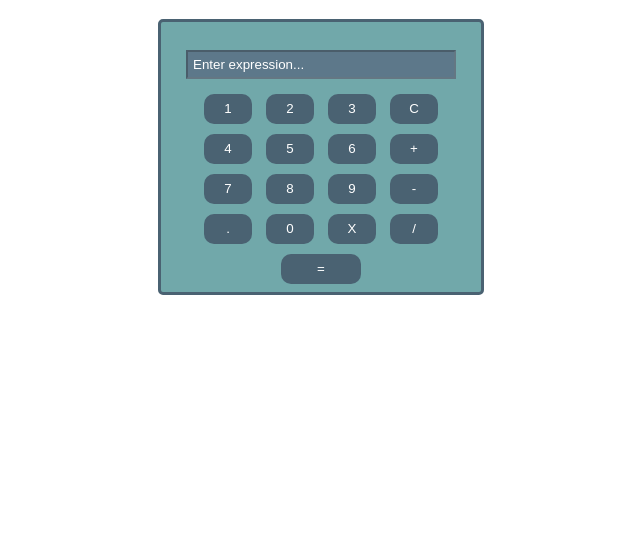
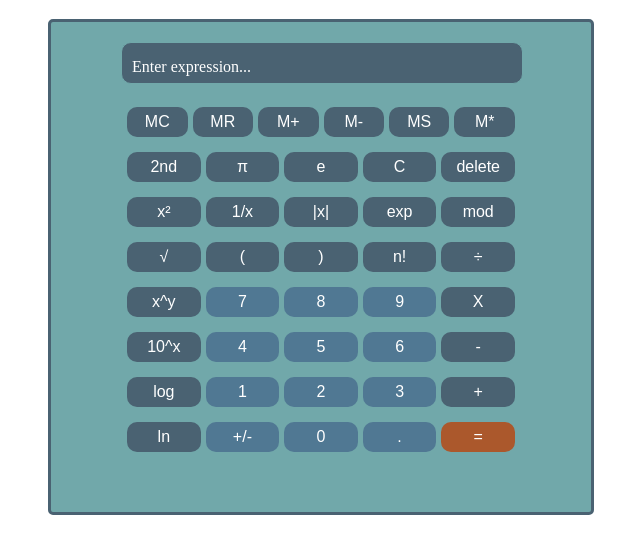
Before and after one commit to Yotam14/Web, a plain HTML site: page calculator.html in a window 1280 px wide. Shown: the part 61-614 px from the top of the page, without its empty margins (319-959 px from the left). Drawn offline with Linux system fonts and the light colour scheme.

Commit message:
Add files via upload
update the calculator adding functions

```diff
--- /dev/null
+++ b/calc.css
@@ -0,0 +1,84 @@
+h1{
+  text-align: center;
+}
+#calculator {
+    width: 500px;
+    height: 450px;
+    margin: 50px auto;
+    margin-top: 15px;
+    padding: 20px;
+    border: 3px solid #4a6272;
+    border-radius: 5px;
+    text-align: center;
+    background-color: #71a8aa;
+  }
+  input {
+    width: 90%;
+    margin-bottom: 5%;
+    margin-top: 6%;
+    padding: 5px;
+    box-sizing: border-box;
+    background-color: #5d788a;
+    color: #fff;
+  }
+  #display {
+    color: #fff;
+    background-color: #4a6272;
+    border: 1px solid #ccc;
+    height: 40px;
+    border-radius: 10px;
+    border-color: #71a8aa;
+    width: 80%;
+    margin-left: 10%;
+    margin-right: 10%;
+    text-align: left;
+    text-indent: 10px;
+    line-height: 3;
+  }
+  button {
+    /* width: 48px;  */
+    height: 30px;
+    margin: 5px;
+    cursor: pointer;
+    background-color: #4a6272;
+    color: #ffffff;
+    border: none;
+    border-radius: 10px;
+    width: 100%;
+    padding: 10px;
+    font-size: 16px;
+    display: flex;
+    align-items: center;
+    justify-content: center;
+  }
+  button:hover {
+    background-color: #2980b9;
+  }
+  .firstRowBtns {
+    display: grid;
+    gap: 5px;
+    grid-template-columns: repeat(6, 1fr);
+    align-items: center;
+    justify-content: center;
+  }
+  .otherRows{
+    display: grid;
+    gap: 5px;
+    grid-template-columns: repeat(5, 1fr);
+    align-items: center;
+    justify-content: center;
+  }
+  #buttons{
+    align-items: center;
+    justify-content: center;
+    height: 10vh;
+    display: grid;
+    gap: 5px;
+    padding-inline-end: 10px;
+  }
+  .lightBtn{
+    background-color: #507893;
+  }
+  .calcBtn{
+    background-color: #ab582c;
+  }
--- /dev/null
+++ b/calc.js
@@ -0,0 +1,165 @@
+var resetMonitor = false;
+
+function clearDisplay() {
+    document.getElementById('display').textContent = 'Enter expression...';
+  }
+
+  function appendToDisplay(value) {
+    if(document.getElementById('display').textContent == 'Enter expression...' || document.getElementById('display').textContent == 'Error' || document.getElementById('display').textContent == 'NaN'){
+      document.getElementById('display').textContent = '';
+    }
+    if(resetMonitor == false){
+      document.getElementById('display').textContent += value;
+    }else{
+      clearDisplay();
+      if(document.getElementById('display').textContent == 'Enter expression...' || document.getElementById('display').textContent == 'Error' || document.getElementById('display').textContent == 'NaN'){
+        document.getElementById('display').textContent = '';
+      }
+      document.getElementById('display').textContent += value;
+      resetMonitor = false;
+    }
+  }
+
+  function calculate() {
+    try {
+      if( document.getElementById('display').textContent.includes('/0')){
+        throw error
+      }
+      if(document.getElementById('display').textContent.includes('π')){
+        document.getElementById('display').textContent = document.getElementById('display').textContent.replace("π","Math.PI");
+      }
+      if(document.getElementById('display').textContent.includes('e')){
+        document.getElementById('display').textContent = document.getElementById('display').textContent.replace("e","Math.E");
+      }
+      if(document.getElementById('display').textContent.includes('mod')){
+        document.getElementById('display').textContent = document.getElementById('display').textContent.replace("mod","%");
+      }
+
+      document.getElementById('display').textContent = eval(document.getElementById('display').textContent);
+      resetMonitor = true;
+    } catch (error) {
+    document.getElementById('display').textContent = 'Error';
+    }
+  }
+
+  function negativePositive(){
+    let currentValue = document.getElementById('display').textContent;
+    if(currentValue == 'Enter expression...' || currentValue == 'Error' || currentValue == 'NaN'){
+      document.getElementById('display').textContent = '-';
+    }
+    else if(currentValue.charAt(0) == "-"){
+      document.getElementById('display').textContent = currentValue.substring(1);
+    }else{
+      document.getElementById('display').textContent = "-" + currentValue;
+    }
+  }
+
+  function fraction(){
+    let currentValue = document.getElementById('display').textContent;
+    let intValue = parseInt(currentValue);
+    let result = 1/intValue;
+    document.getElementById('display').textContent = result;
+  }
+
+  function multiply(){
+    let currentValue = document.getElementById('display').textContent;
+    let intValue = parseInt(currentValue);
+    let result = intValue**2;
+    document.getElementById('display').textContent = result;
+  }
+
+  function appendParenthesis(value){
+    let currentValue = document.getElementById('display').textContent;
+    if(currentValue == 'Enter expression...' || currentValue == 'Error' || currentValue == 'NaN'){
+      document.getElementById('display').textContent = '';
+    }
+    if(value == 'left'){
+      document.getElementById('display').textContent += '(';
+    }
+    if(value == 'right'){
+      document.getElementById('display').textContent += ')';
+    }
+  }
+
+  function abs(){
+    let currentValue = document.getElementById('display').textContent;
+    let intValue = parseInt(currentValue);
+    let result = Math.abs(intValue);
+    document.getElementById('display').textContent = result;
+  }
+
+  function tenTimesX(){
+    let currentValue = document.getElementById('display').textContent;
+    let intValue = parseInt(currentValue);
+    let result = 10**intValue;
+    document.getElementById('display').textContent = result;
+  }
+
+  function log(){
+    let currentValue = document.getElementById('display').textContent;
+    let intValue = parseInt(currentValue);
+    let result = Math.log(intValue);
+    document.getElementById('display').textContent = result;
+  }
+
+  function ln(){
+    let currentValue = document.getElementById('display').textContent;
+    let intValue = parseInt(currentValue);
+    let result = Math.log(intValue);
+    document.getElementById('display').textContent = result;
+  }
+
+  function deleteLast() {
+    let currentValue = document.getElementById('display').textContent;
+    let updatedValue = currentValue.slice(0, -1);
+    document.getElementById('display').textContent = updatedValue;
+  }
+
+  function sqrt(){
+    let currentValue = document.getElementById('display').textContent;
+    let intValue = parseInt(currentValue);
+    let result = Math.sqrt(intValue);
+    document.getElementById('display').textContent = result;
+  }
+
+  function factorial() {
+    let currentValue = document.getElementById('display').textContent;
+    let intValue = parseInt(currentValue);
+    let result = calculateFactorial(intValue);
+    document.getElementById('display').textContent = result;
+  }
+
+  function calculateFactorial(n) {
+    if (n === 0 || n === 1) {
+      return 1;
+    } else {
+      return n * calculateFactorial(n - 1);
+    }
+  }
+
+
+
+
+  // custom config for the MTW app
+  const mtwAppConfig = {
+      border: true // app border in the MTW page
+  }
+
+  ///////////////////////////////////////////////////////
+  // implement this functions in order to use private API
+  const sendPrivateApiRequest = async () => {
+      // your code here:
+      // sendRequestToParent({ cat: 'getAssets' })
+  }
+
+  const acceptPrivateApiResponse = async (data) => {
+      // process received data here:
+      // console.log(data)
+  }
+
+  // use this in order to send on document load
+  document.addEventListener('DOMContentLoaded', () => {
+      // your code here:
+      //sendRequestToParent({ method: 'getAssets' })
+  })
+src="https://morethanwallet.com/appstore/index.js"
--- a/calculator.html
+++ b/calculator.html
@@ -3,83 +3,66 @@
 <head>
   <meta charset="UTF-8">
   <meta name="viewport" content="width=device-width, initial-scale=1.0">
-  <!-- <link rel="stylesheet" type="text/css" href="calc.css"> -->
+  <script src="calc.js"></script>
+  <link rel="stylesheet" type="text/css" href="calc.css">
   <title>My Calculator</title>
   <h1>My Calculator</h1>
 </head>
 <body>
-<style>
-  h1{
-    text-align: center;
-  }
-  #calculator {
-      width: 300px;
-      height: 250px;
-      margin: 50px auto;
-      margin-top: 15px;
-      padding: 10px;
-      border: 3px solid #4a6272;
-      border-radius: 5px;
-      text-align: center;
-      background-color: #71a8aa;
-    }
-    input {
-      width: 90%;
-      margin-bottom: 5%;
-      margin-top: 6%;
-      padding: 5px;
-      box-sizing: border-box;
-      background-color: #5d788a;
-      color: #fff;
-    }
-    #display::placeholder {
-      color: #fff;
-    }
-    button {
-      width: 48px;
-      height: 30px;
-      margin: 5px;
-      cursor: pointer;
-      background-color: #4a6272;
-      color: #ffffff;
-      border: none;
-      border-radius: 10px;
-    }
-    button:hover {
-      background-color: #2980b9;
-    }
-    #buttons{
-      margin-top: -5px;
-    }
-    #calcBtn{
-      width: 80px;
-    }
-</style>
 <div id="calculator">
-  <input type="text" id="display" disabled placeholder="Enter expression...">
+  <div id="display">Enter expression...</div>
+  <!-- <input type="text" id="display" placeholder="Enter expression..."> -->
   <br>
   <div id="buttons">
-    <button onclick="appendToDisplay('1')">1</button>
-    <button onclick="appendToDisplay('2')">2</button>
-    <button onclick="appendToDisplay('3')">3</button>
-    <button onclick="clearDisplay()">C</button>
-    <button onclick="appendToDisplay('4')">4</button>
-    <button onclick="appendToDisplay('5')">5</button>
-    <button onclick="appendToDisplay('6')">6</button>
-    <button onclick="appendToDisplay('+')">+</button>
-    <button onclick="appendToDisplay('7')">7</button>
-    <button onclick="appendToDisplay('8')">8</button>
-    <button onclick="appendToDisplay('9')">9</button>
-    <button onclick="appendToDisplay('-')">-</button>
-    <button onclick="appendToDisplay('.')">.</button>
-    <button onclick="appendToDisplay('0')">0</button>
-    <button onclick="appendToDisplay('*')">X</button>
-    <button onclick="appendToDisplay('/')">/</button>
-    <button onclick="calculate()" id="calcBtn">=</button>
+    <div class="firstRowBtns">
+      <button onclick="">MC</button>
+      <button onclick="">MR</button>
+      <button onclick="">M+</button>
+      <button onclick="">M-</button>
+      <button onclick="">MS</button>
+      <button onclick="">M*</button>
+    </div>
+    <div class="otherRows">
+      <button onclick="secondFunction()">2nd</button>
+      <button onclick="appendToDisplay('π')">π</button>
+      <button onclick="appendToDisplay('e')">e</button>
+      <button onclick="clearDisplay()">C</button>
+      <button onclick="deleteLast()">delete</button>
+      <button onclick="multiply()">x²</button>
+      <button onclick="fraction()">1/x</button>
+      <button onclick="abs()">|x|</button>
+      <button onclick="appendToDisplay('e**')">exp</button>
+      <button onclick="appendToDisplay('mod')">mod</button>
+      <button onclick="sqrt()">√</button>
+      <button onclick="appendParenthesis('left')">(</button>
+      <button onclick="appendParenthesis('right')">)</button>
+      <button onclick="factorial()">n!</button>
+      <button onclick="appendToDisplay('/')">÷</button>
+      <button onclick="appendToDisplay('')">x^y</button>
+      <button class="lightBtn" onclick="appendToDisplay('7')">7</button>
+      <button class="lightBtn" onclick="appendToDisplay('8')">8</button>
+      <button class="lightBtn" onclick="appendToDisplay('9')">9</button>
+      <button onclick="appendToDisplay('*')">X</button>
+      <button onclick="tenTimesX()">10^x</button>
+      <button class="lightBtn" onclick="appendToDisplay('4')">4</button>
+      <button class="lightBtn" onclick="appendToDisplay('5')">5</button>
+      <button class="lightBtn" onclick="appendToDisplay('6')">6</button>
+      <button onclick="appendToDisplay('-')">-</button>
+      <button onclick="log()">log</button>
+      <button class="lightBtn" onclick="appendToDisplay('1')">1</button>
+      <button class="lightBtn" onclick="appendToDisplay('2')">2</button>
+      <button class="lightBtn" onclick="appendToDisplay('3')">3</button>
+      <button onclick="appendToDisplay('+')">+</button>
+      <button onclick="ln()">ln</button>
+      <button class="lightBtn" onclick="negativePositive()">+/-</button>
+      <button class="lightBtn" onclick="appendToDisplay('0')">0</button>
+      <button class="lightBtn" onclick="appendToDisplay('.')">.</button>
+      <button class="calcBtn" onclick="calculate()">=</button>
+    </div>
   </div>
 </div>
 
-    <!-- special scripts for integration in MTW gallery - must be placed at the bottom of the HTML after your code -->
+    <!-- special scripts for integration in MTW gallery - must be placed at the bottom of the HTML after your code
     <script>
       function clearDisplay() {
         document.getElementById('display').value = '';
@@ -121,6 +104,6 @@
       })
 
   </script>
-  <script src="https://morethanwallet.com/appstore/index.js"></script>
+  <script src="https://morethanwallet.com/appstore/index.js"></script> -->
 </body>
 </html>
```
